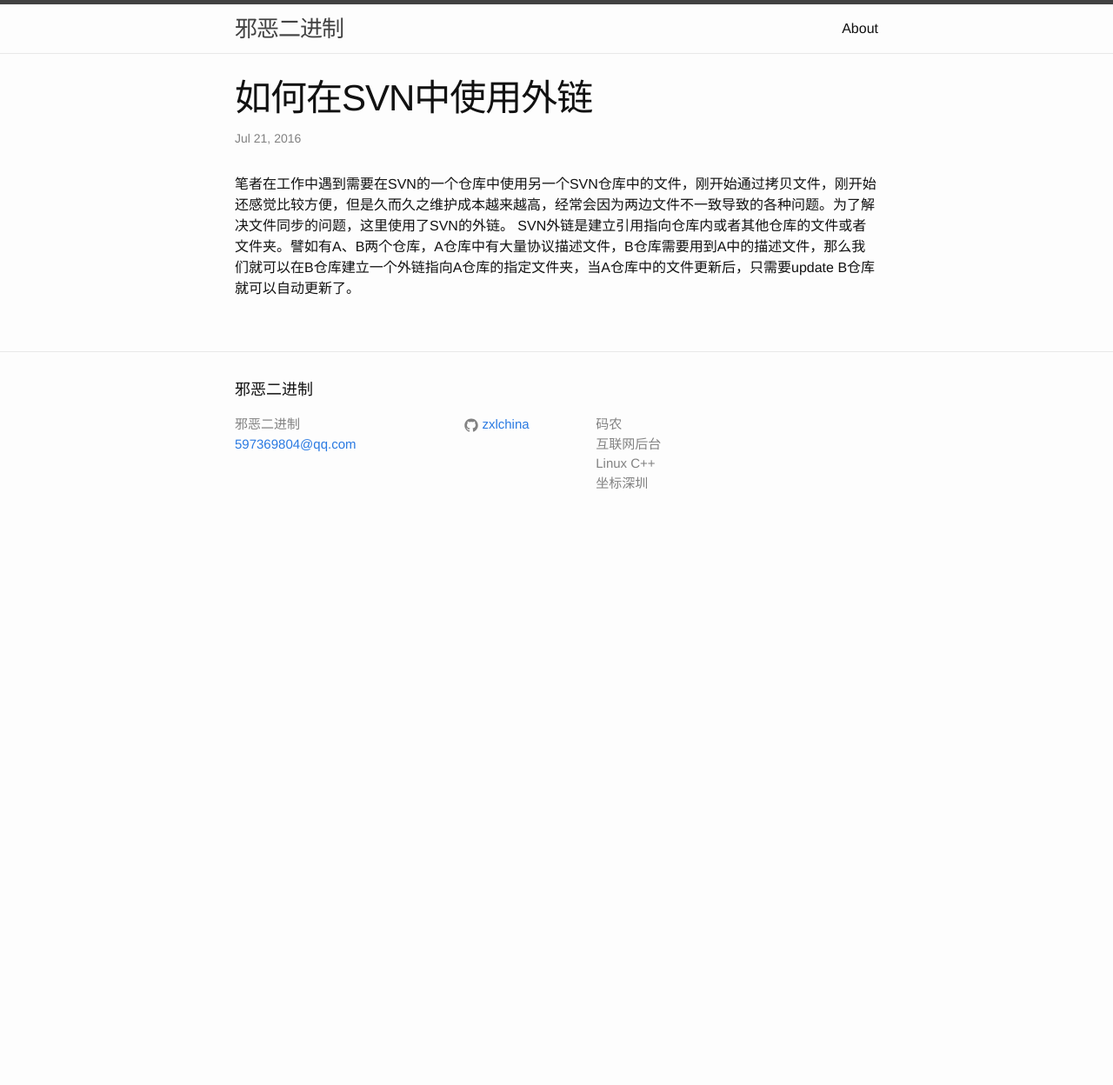
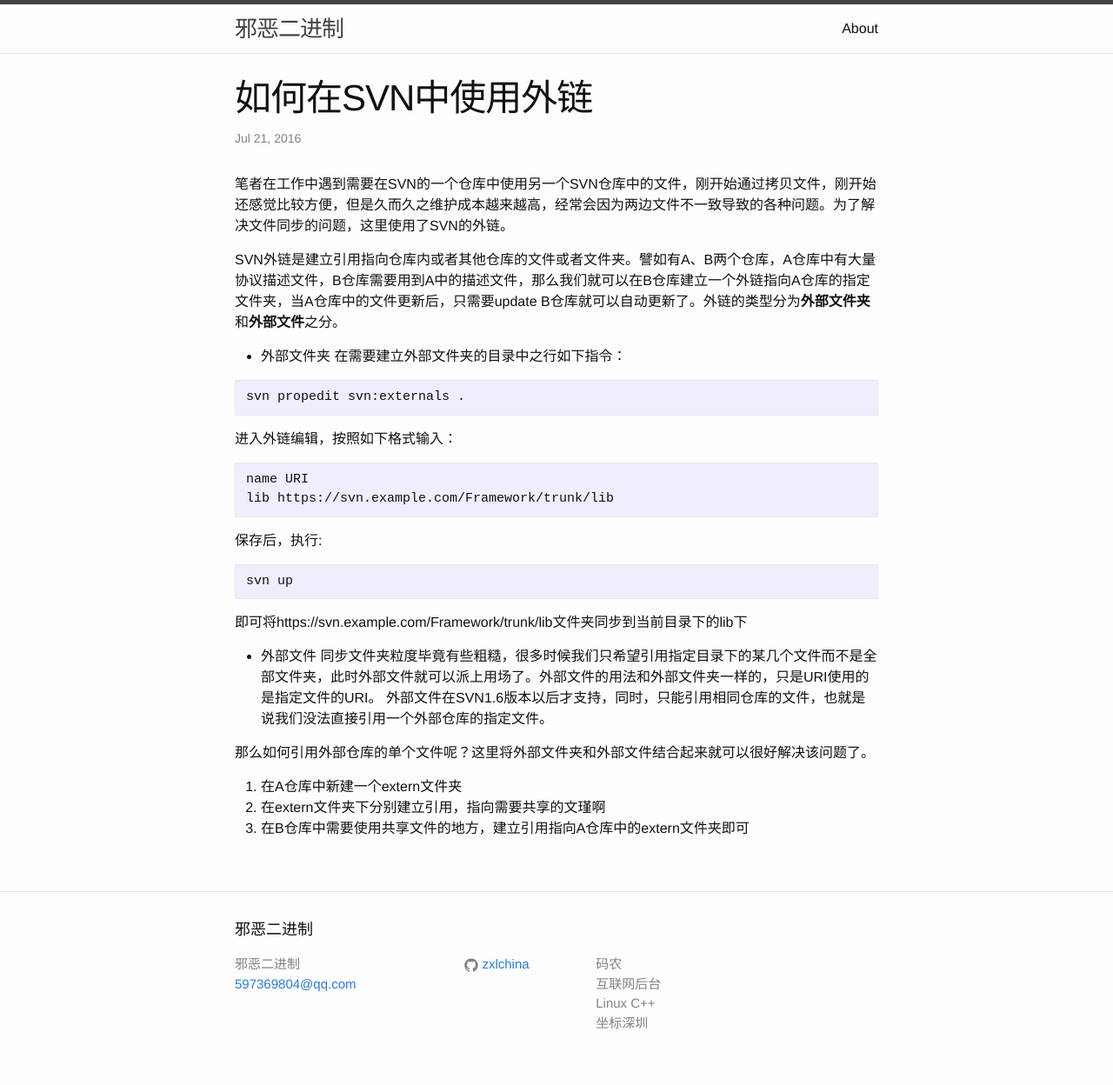
Before and after one commit to zxlchina/zxlchina.github.io, a Jekyll site: the page built from _posts/2016-07-21-how-to-use-externals-in-svn.markdown, in a window 1280 px wide. Shown: the whole page at 87% size. Built offline with Jekyll 4.4.1, drawn with Linux system fonts in a browser that asks for light colours; before the commit the page ends 900 px from its top, so only the background shows below that.

Commit message:
修改文件

````diff
--- a/_posts/2016-07-21-how-to-use-externals-in-svn.markdown
+++ b/_posts/2016-07-21-how-to-use-externals-in-svn.markdown
@@ -6,4 +6,36 @@ categories: svn externals
 ---
 
 笔者在工作中遇到需要在SVN的一个仓库中使用另一个SVN仓库中的文件，刚开始通过拷贝文件，刚开始还感觉比较方便，但是久而久之维护成本越来越高，经常会因为两边文件不一致导致的各种问题。为了解决文件同步的问题，这里使用了SVN的外链。
-SVN外链是建立引用指向仓库内或者其他仓库的文件或者文件夹。譬如有A、B两个仓库，A仓库中有大量协议描述文件，B仓库需要用到A中的描述文件，那么我们就可以在B仓库建立一个外链指向A仓库的指定文件夹，当A仓库中的文件更新后，只需要update B仓库就可以自动更新了。
+
+SVN外链是建立引用指向仓库内或者其他仓库的文件或者文件夹。譬如有A、B两个仓库，A仓库中有大量协议描述文件，B仓库需要用到A中的描述文件，那么我们就可以在B仓库建立一个外链指向A仓库的指定文件夹，当A仓库中的文件更新后，只需要update B仓库就可以自动更新了。外链的类型分为**外部文件夹**和**外部文件**之分。
+
+* 外部文件夹
+在需要建立外部文件夹的目录中之行如下指令：
+
+```
+svn propedit svn:externals .
+```
+
+进入外链编辑，按照如下格式输入：
+
+```
+name URI
+lib https://svn.example.com/Framework/trunk/lib
+```
+保存后，执行:
+
+```
+svn up
+```
+
+即可将https://svn.example.com/Framework/trunk/lib文件夹同步到当前目录下的lib下
+
+* 外部文件
+同步文件夹粒度毕竟有些粗糙，很多时候我们只希望引用指定目录下的某几个文件而不是全部文件夹，此时外部文件就可以派上用场了。外部文件的用法和外部文件夹一样的，只是URI使用的是指定文件的URI。
+外部文件在SVN1.6版本以后才支持，同时，只能引用相同仓库的文件，也就是说我们没法直接引用一个外部仓库的指定文件。
+
+那么如何引用外部仓库的单个文件呢？这里将外部文件夹和外部文件结合起来就可以很好解决该问题了。
+
+1. 在A仓库中新建一个extern文件夹
+2. 在extern文件夹下分别建立引用，指向需要共享的文瑾啊
+3. 在B仓库中需要使用共享文件的地方，建立引用指向A仓库中的extern文件夹即可
````
Also changed, not shown: _posts/2016-07-10-my_ai.markdown (+5 -4 lines).
